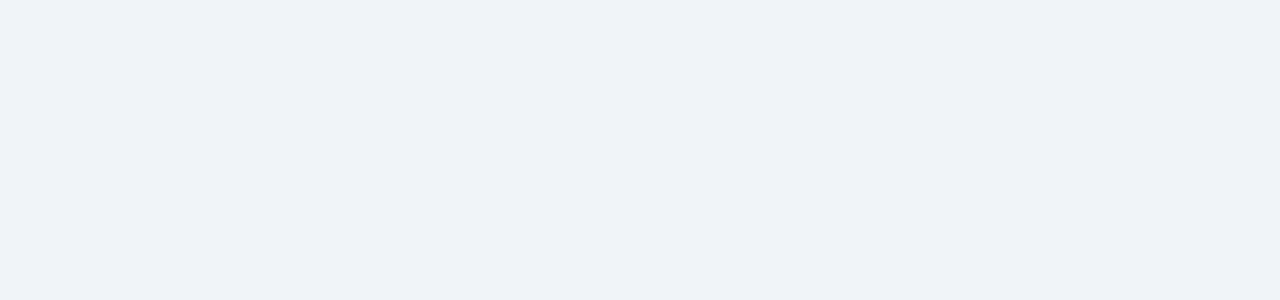
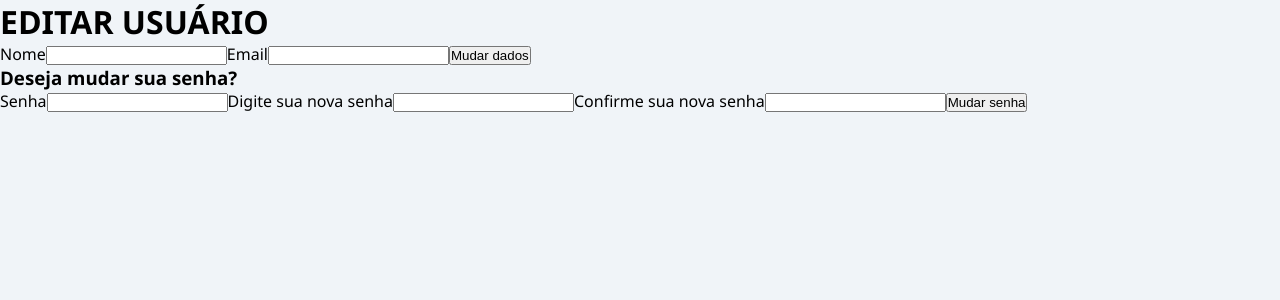
Before and after one commit to Suricato-Conquistador/GradeHub, a React (Create React App) app in the folder frontend/: page /user in a window 1280 px wide. Shown: the top 300 px of the page. Built offline with nearby package versions, Linux system fonts and the light colour scheme; no server answers.

Commit message:
[feat]: creating user page

```diff
--- a/frontend/src/App.tsx
+++ b/frontend/src/App.tsx
@@ -3,7 +3,7 @@ import Login from "./pages/Login"
 import Admin from "./pages/Admin";
 import Teacher from "./pages/Teacher";
 import Student from "./pages/Student";
-import User from "./pages/User";
+import UserPage from "./pages/User";
 import Register from "./pages/Register";
 
 const App = () => {
@@ -15,7 +15,7 @@ const App = () => {
         <Route path="/admin" element={<Admin />} />
         <Route path="/teacher" element={<Teacher />} />
         <Route path="/student" element={<Student />} />
-        <Route path="/user" element={<User />} />
+        <Route path="/user" element={<UserPage />} />
       </Routes>
     </Router>
   )
--- a/frontend/src/components/Select.tsx
+++ b/frontend/src/components/Select.tsx
@@ -3,7 +3,7 @@ import { SelectProps } from "../interfaces/select.interface";
 
 const Select = (props: SelectProps) => {
     return(
-        <select className={props.classname} onChange={props.onChange} ref={props.reference}>
+        <select value={props.value ?? ""} className={props.classname} onChange={props.onChange} ref={props.reference}>
             <option value="" disabled>{props.title}</option>
             {props.options.map((value, index) => (
             <option key={value} value={value}>
--- a/frontend/src/pages/Student.tsx
+++ b/frontend/src/pages/Student.tsx
@@ -5,7 +5,7 @@ import Grade from "../server/routes/grade";
 import Subject from "../server/routes/subject";
 import User from "../server/routes/user";
 import SubjectStudents from "../server/routes/subjectStudents";
-import { GradeTable } from "../interfaces/grade.interface";
+import { GradeTableStudent } from "../interfaces/grade.interface";
 
 
 const user = new User()
@@ -18,7 +18,7 @@ const Student = () => {
     const [subjectsName, setSubjectsName] = useState<string[]>([]);
     const [teachersName, setTeachersName] = useState<string[]>([]);
 
-    const [gradeTable, setGradeTable] = useState<GradeTable[]>([]);
+    const [gradeTable, setGradeTable] = useState<GradeTableStudent[]>([]);
 
     const [refresh, setRefresh] = useState(false);
 
@@ -95,7 +95,6 @@ const Student = () => {
         }
     };
 
-
     return(
         <>
             <div>
@@ -120,7 +119,6 @@ const Student = () => {
                             </>
                         )}
                     />
-
                 </div>
             </div>
         </>
--- a/frontend/src/pages/User.tsx
+++ b/frontend/src/pages/User.tsx
@@ -1,8 +1,115 @@
-const User = () => {
-    return(
+import { createRef, useEffect, useState } from "react";
+import Input from "../components/Input";
+import User from "../server/routes/user";
+import Button from "../components/Button";
+import Auth from "../server/routes/auth";
+
+const user = new User();
+const auth = new Auth();
+
+const UserPage = () => {
+    const nameRef = createRef<HTMLInputElement>();
+    const emailRef = createRef<HTMLInputElement>();
+    const passwordRef = createRef<HTMLInputElement>();
+
+    const pass1Ref = createRef<HTMLInputElement>();
+    const pass2Ref = createRef<HTMLInputElement>();
+
+    const [userId, setUserId] = useState<number>(0);
+    const [formData, setFormData] = useState({
+        name: "",
+        email: ""
+    });
+
+    useEffect(() => {
+        const fetchUser = async () => {
+            try {
+                const userData = await user.getLoggedUser();
+                setFormData({
+                    name: userData.name || "",
+                    email: userData.email || ""
+                });
+                setUserId(userData.id);
+            } catch (error) {
+                console.error("Erro ao buscar dados do usuário:", error);
+            }
+        };
+
+        fetchUser();
+    }, []);
+
+    const handleChange = (e: React.ChangeEvent<HTMLInputElement>) => {
+        const { id, value } = e.target;
+        setFormData(prev => ({
+            ...prev,
+            [id]: value
+        }));
+    };
+
+    const changeUserData = async () => {
+        const name = nameRef.current?.value;
+        const email = emailRef.current?.value;
+
+        try {
+            const response = await user.patchUser(userId, name, email, undefined);
+            console.log(response);
+        } catch (e) {
+            console.log(e)
+        }
+    };
+
+    const changePassword = async (pass1: string) => {
+        try {
+            const response = await user.patchUser(userId, undefined, undefined, pass1);
+            console.log(response)
+        } catch(e) {
+            console.log(e);
+        }
+    };
+
+    const verifyPassword = async () => {
+        const password = passwordRef.current?.value;
+        const pass1 = pass1Ref.current?.value;
+        const pass2 = pass2Ref.current?.value;
+        if(!password || !pass1 || !pass2) {
+            console.log("CAMPO VAZIO")
+            return
+        }
+
+        if(pass1 !== pass2) {
+            console.log("Senhas diferentes");
+            return
+        }
+
+        const response = await auth.login(formData.email, password);
+
+        if(response.status === "success") {
+            changePassword(pass1);
+        } else {
+            console.log("Senha errada");
+        }
+    };
+
+    return (
         <>
+            {/* Foto do usuário?? */}
+            <div></div>
+
+            {/* Botões */}
+            <div>
+                <h1>EDITAR USUÁRIO</h1>
+                <Input labelId="name" labelName="Nome" type="text" value={formData.name} onChange={handleChange} reference={nameRef} />
+                <Input labelId="email" labelName="Email" type="email" value={formData.email} onChange={handleChange} reference={emailRef} />
+                <Button title={"Mudar dados"} onClick={changeUserData} />
+
+                <h3>Deseja mudar sua senha?</h3>
+                <Input labelId={"password"} labelName={"Senha"} type={"password"} reference={passwordRef} />
+                <Input labelId={"pass1"} labelName={"Digite sua nova senha"} type={"password"} reference={pass1Ref} />
+                <Input labelId={"pass2"} labelName={"Confirme sua nova senha"} type={"password"} reference={pass2Ref} />
+                <Button title={"Mudar senha"} onClick={verifyPassword} />
+            </div>
         </>
     );
 };
 
-export default User;
+export default UserPage;
--- a/frontend/src/server/routes/auth.ts
+++ b/frontend/src/server/routes/auth.ts
@@ -8,6 +8,7 @@ export default class Auth {
             email: email,
             password: password
         });
+        console.log(response.data.status)
         return response.data;
     };
 
--- a/frontend/src/server/routes/grade.ts
+++ b/frontend/src/server/routes/grade.ts
@@ -3,9 +3,6 @@ import { api } from "../api";
 const baseUrl = "/grade"
 
 export default class Grade {
-    public async getGrade() {
-    }
-
     public async postGrade(subjectId: number) {
         const response = await api.post(`${baseUrl}/`, {
             subjectId: subjectId
@@ -13,4 +10,8 @@ export default class Grade {
         console.log(response.data.data)
         return response.data
     }
+
+    public async patchGrade() {
+
+    }
 }
--- a/frontend/src/server/routes/user.ts
+++ b/frontend/src/server/routes/user.ts
@@ -7,6 +7,12 @@ export default class User {
         const response = await api.get(`${baseUrl}/${id}`);
         return response.data.data;
     };
+
+    public async getLoggedUser() {
+        const response = await api.get(`${baseUrl}/getLoggedUser`);
+        console.log(response.data);
+        return response.data.data;
+    }
 
     public async getTeachers() {
         const response = await api.get(`${baseUrl}/userType/1`);
@@ -26,6 +32,16 @@ export default class User {
         return response.data;
     };
 
+    public async patchUser(id: number, name?: string, email?: string, password?: string) {
+        console.log(name)
+        const response = await api.patch(`${baseUrl}/${id}`, {
+            name: name,
+            email: email,
+            password: password
+        });
+        return response.data;
+    };
+
     public async deleteUser(id: number) {
         const response = await api.delete(`${baseUrl}/${id}`);
         return response.data;
```
Also changed, not shown: frontend/src/interfaces/grade.interface.ts (+7 -1 lines), frontend/src/pages/Teacher.tsx (+38 -13 lines), 1 other file (tests, documents, lock files or other folders).
